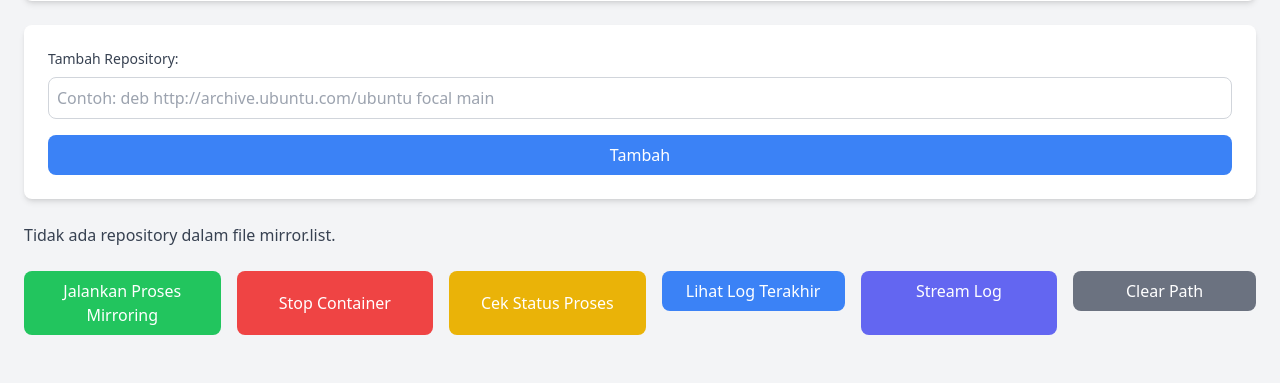
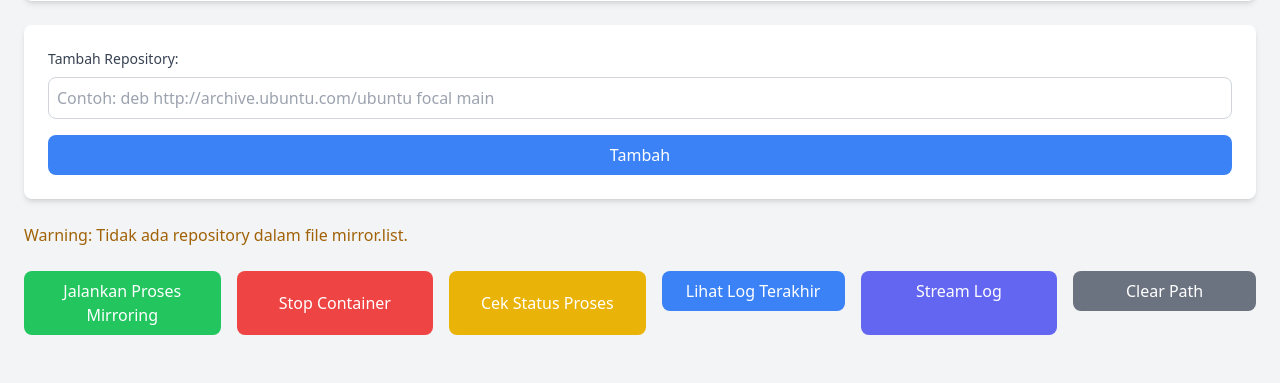
Before and after one commit to Keyz078/mirror-manager, a Flask app: page / in a window 1280 px wide. Shown: the part 449-832 px from the top of the page. Run offline with Flask 3, Linux system fonts and the light colour scheme; a user stored in the database is signed in; some libraries are stand-ins or nearby versions.

Commit message:
Update index.html

```diff
--- a/with-login/templates/index.html
+++ b/with-login/templates/index.html
@@ -69,7 +69,7 @@
             </table>
         </div>
         {% else %}
-        <p class="text-gray-700 mb-6">Tidak ada repository dalam file mirror.list.</p>
+        <p class="text-yellow-700 mb-6">Warning: Tidak ada repository dalam file mirror.list.</p>
         {% endif %}
 
         <!-- Button -->
```
